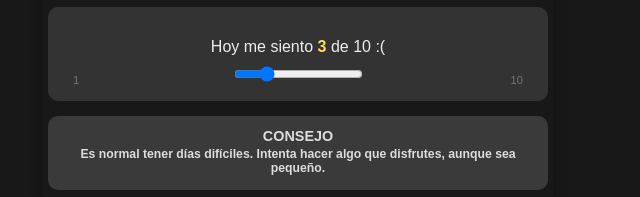
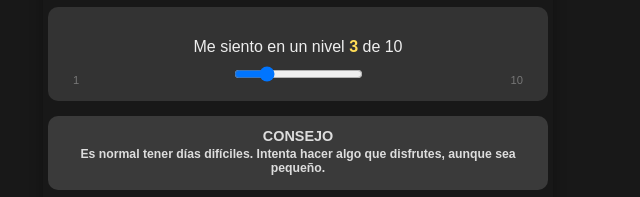
Before and after one commit to dddcodes/neby_proyect, a plain HTML site: page index.html in a window 1280 px wide. Shown: the part 212-409 px from the top of the page, 342-982 px from the left. Drawn offline with Linux system fonts and the light colour scheme.

Commit message:
Update index.html

```diff
--- a/index.html
+++ b/index.html
@@ -14,7 +14,7 @@
         </div>
 
         <div class="feeling">
-            <p>Hoy me siento <span id="feeling-value">3</span> de 10 :(</p>
+            <p>Me siento en un nivel <span id="feeling-value">3</span> de 10</p>
             <div class="slider-container">
                 <input type="range" min="1" max="10" value="3" id="feeling-slider">
                 <div class="slider-marks">
```
